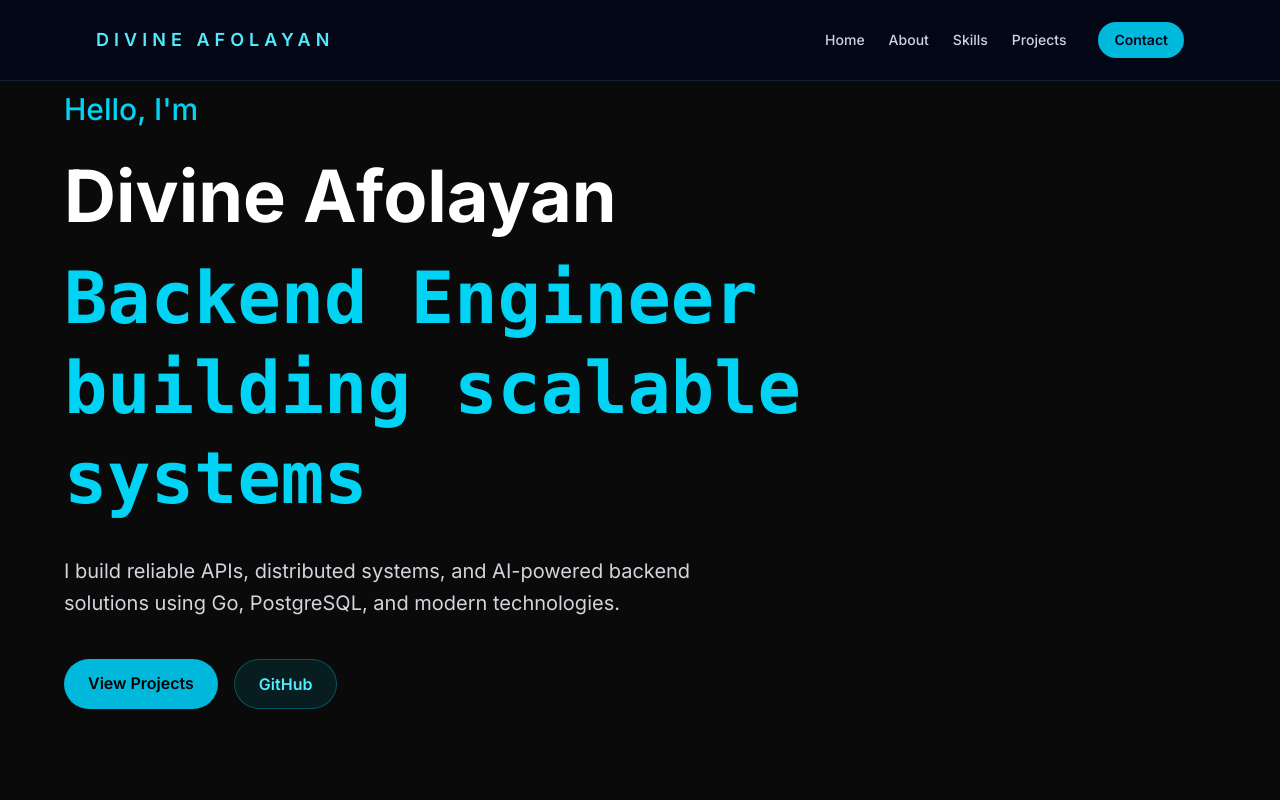
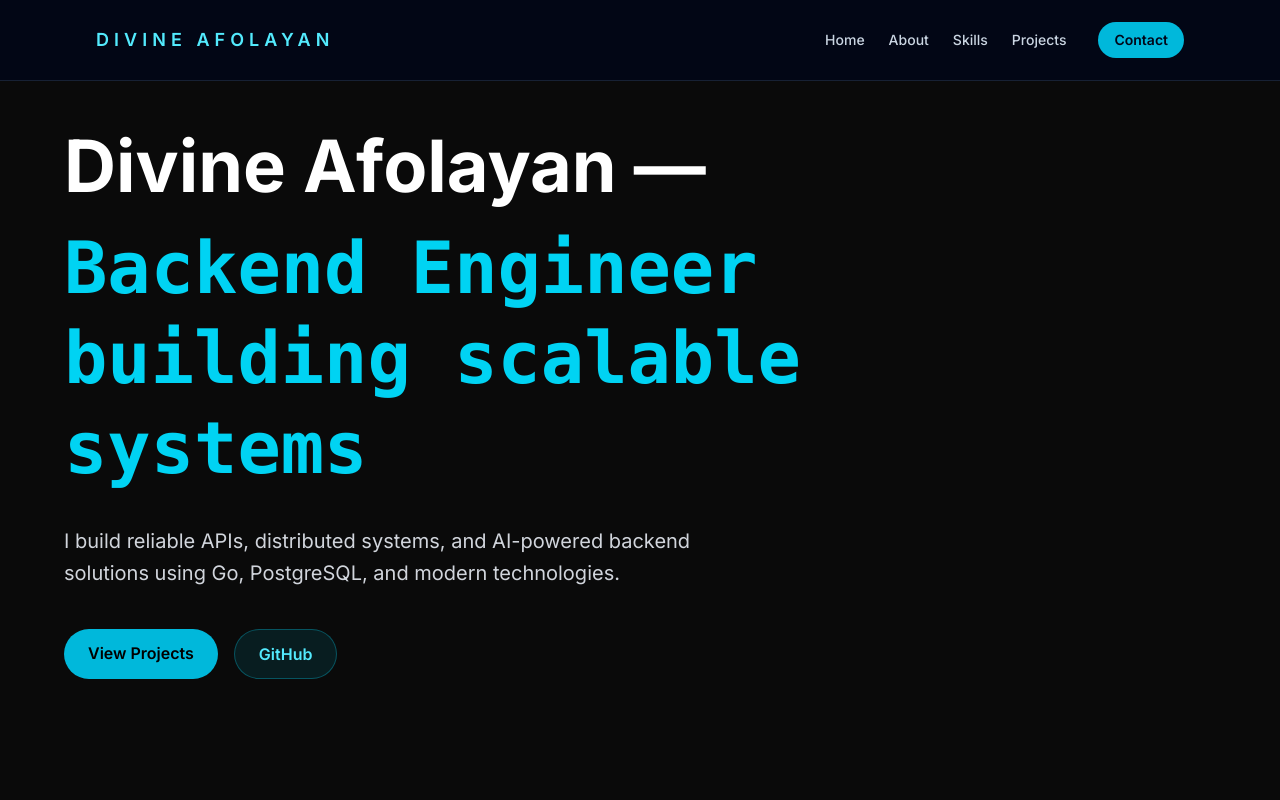
Before and after one commit to dnafolayan/portfolio, a React (Vite) app: page / in a window 1280 px wide. Shown: the top 800 px of the page. Built offline with nearby package versions, Linux system fonts and the light colour scheme.

Commit message:
added scroll animation using framer-motion

```diff
--- a/package.json
+++ b/package.json
@@ -11,6 +11,7 @@
   },
   "dependencies": {
     "@tailwindcss/vite": "^4.3.3",
+    "framer-motion": "^13.2.0",
     "react": "^19.2.8",
     "react-dom": "^19.2.8",
     "tailwindcss": "^4.3.3"
--- a/src/App.tsx
+++ b/src/App.tsx
@@ -1,3 +1,4 @@
+import { type Variants, motion } from "framer-motion";
 import Navbar from "./components/Navbar";
 import About from "./sections/About";
 import Contact from "./sections/Contact";
@@ -5,15 +6,50 @@ import Hero from "./sections/Hero";
 import Projects from "./sections/Projects";
 import Skills from "./sections/Skills";
 
+const reveal: Variants = {
+    hidden: { opacity: 0, y: 60 },
+    visible: {
+        opacity: 1,
+        y: 0,
+        transition: {
+            duration: 0.7,
+            ease: "easeOut" as const,
+        },
+    },
+};
+
+function SectionReveal({ children }: { children: React.ReactNode }) {
+    return (
+        <motion.div
+            initial="hidden"
+            whileInView="visible"
+            viewport={{ once: true, amount: 0.2 }}
+            variants={reveal}
+        >
+            {children}
+        </motion.div>
+    );
+}
+
 function App() {
     return (
         <div className="bg-[#0a0a0a] text-white min-h-screen">
             <Navbar />
-            <Hero />
-            <About />
-            <Skills />
-            <Projects />
-            <Contact />
+            <SectionReveal>
+                <Hero />
+            </SectionReveal>
+            <SectionReveal>
+                <About />
+            </SectionReveal>
+            <SectionReveal>
+                <Skills />
+            </SectionReveal>
+            <SectionReveal>
+                <Projects />
+            </SectionReveal>
+            <SectionReveal>
+                <Contact />
+            </SectionReveal>
         </div>
     );
 }
--- a/src/sections/Hero.tsx
+++ b/src/sections/Hero.tsx
@@ -3,11 +3,12 @@ function Hero() {
         <section id="hero" className="flex min-h-screen items-center">
             <div className="mx-auto w-full max-w-6xl">
                 <div className="max-w-4xl">
-                    <p className="mb-6 text-2xl font-medium text-cyan-400 md:text-3xl">
+                    {/* <p className="mb-6 text-2xl font-medium text-cyan-400 md:text-3xl">
                         Hello, I&apos;m
-                    </p>
+                    </p> */}
                     <h1 className="text-4xl font-bold leading-tight text-white sm:text-5xl md:text-7xl">
-                        Divine Afolayan
+                        Divine Afolayan &#8203;—
+                        <br className="hidden sm:block" />
                         <span className="mt-3 block font-mono text-cyan-400">
                             Backend Engineer building scalable systems
                         </span>
```
Also changed, not shown: 1 other file (tests, documents, lock files or other folders).
